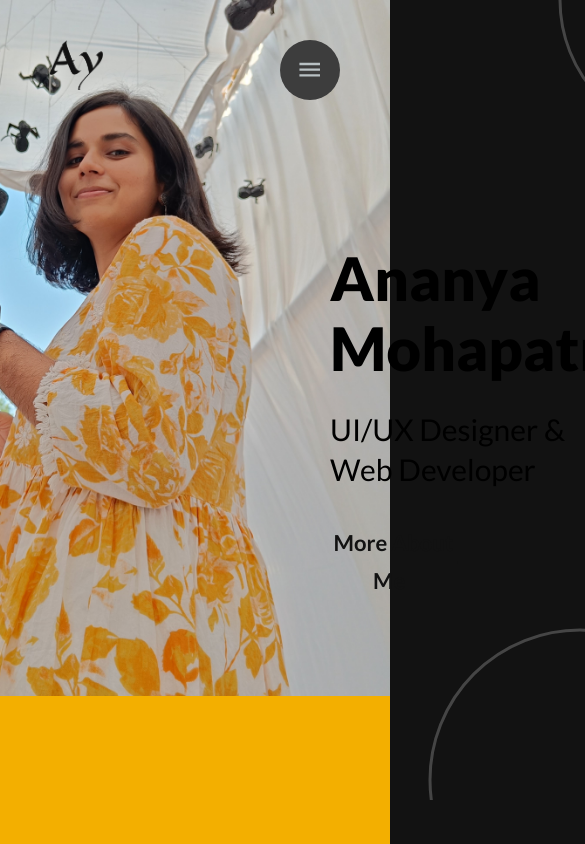
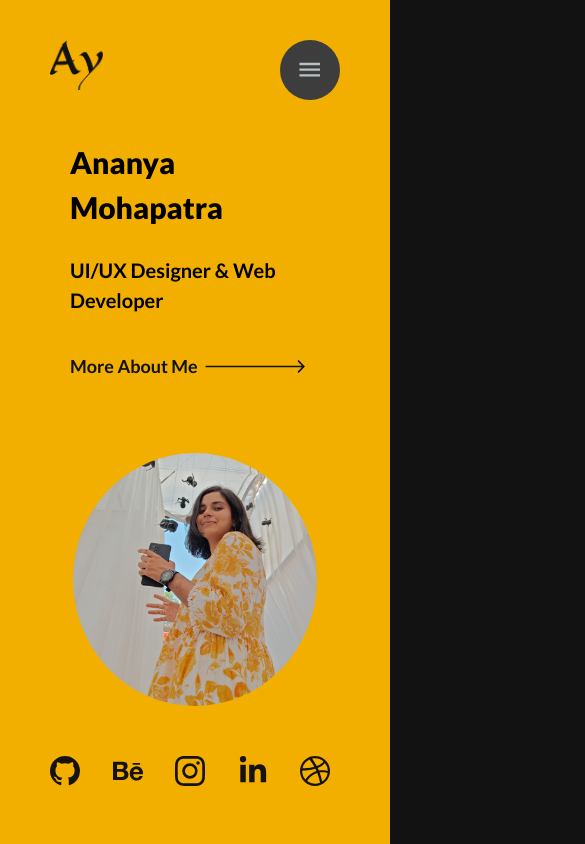
Before and after one commit to AnanyaM007/Personal-Portfolio, a Next.js app: page / in a window 390 px wide. Shown: the top 844 px of the page, 585 px wide, since content can reach past the window. Built offline with nearby package versions, Linux system fonts and the light colour scheme.

Commit message:
main page responsive

```diff
--- a/components/HeroContent.jsx
+++ b/components/HeroContent.jsx
@@ -36,13 +36,13 @@ const HeroContent = () => {
     }
   };
 
-  const slideInAnimation = keyframes`
+  const slideUpAnimation = keyframes`
   from {
-      transform: translateX(100%);
+    transform: translateY(100%);
     opacity: 0;
   }
   to {
-      transform: translateX(0);
+    transform: translateY(0);
     opacity: 1;
   }
 `;
@@ -59,31 +59,30 @@ const HeroContent = () => {
   return (
     <div>
       <Stack className="main" >
-        <Stack height={"100dvh"} flexDirection="row" justifyContent="flex-end" width="100%">
-          <Stack sx={{ zIndex: "2", width: "100%", position: "absolute" }}>
+        <Stack height={{ lg: "100dvh" }} flexDirection={{ md: "column", lg: "row" }} justifyContent="center" width="100%">
+          <Stack sx={{ width: "100%", position: { lg: "absolute" }, zIndex: "2" }}>
             <NavbarD />
           </Stack>
-          <Stack pl={5} pb={5} width={"100%"} justifyContent={"flex-end"} alignItems={"start"} sx={{ zIndex: "10000", }}> <Socials /> </Stack>
-          <Stack justifyContent="center" position={"absolute"} left={330} height="100dvh" sx={{
-            animation: `${fadeInAnimation} 4s ease-in-out`
+          <Stack flexDirection={{ sm: "column", md: "row" }} alignItems={"center"} flexWrap={"wrap"}
+            justifyContent={"center"}>
+            <Stack sx={{
+              animation: `${fadeInAnimation} 4s ease-in-out`,
+              width: { xs: "250px", sm: "auto" }
             }}>
               <Typography
-              variant="h3"
                 sx={{
                   fontWeight: "800",
                   marginBottom: "25px",
-                fontSize: "60px",
-                zIndex:"10000"
+                  fontSize: { xs: "30px", sm: "40px", md: "50px", lg: "60px" },
                 }}>
                 Ananya Mohapatra
               </Typography>
               <Typography
-              variant="h5"
                 sx={{
-                width: "300px",
+                  maxWidth: "350px",
+                  fontWeight: "600",
                   marginBottom: "35px",
-                fontSize: "30px",
-                zIndex:"10000"
+                  fontSize: { xs: "20px", sm: "25px", md: "28px", lg: "30px" },
                 }}>
                 UI/UX Designer & Web Developer
               </Typography>
@@ -91,13 +90,13 @@ const HeroContent = () => {
                 background: "none",
                 color: "#121212",
                 boxShadow: "none",
-              fontSize: "22px",
+                fontSize: { xs: "18px", sm: "22px", md: "22px", lg: "22px" },
                 textTransform: "none",
                 fontWeight: "600",
                 justifyContent: "flex-start",
                 padding: "0",
                 maxWidth: "370px",
-              zIndex:"10000",
+                zIndex: "10",
                 '&:hover': {
                   background: "none",
                   boxShadow: "none",
@@ -109,35 +108,48 @@ const HeroContent = () => {
                   component="img"
                   src="Arrow.svg"
                   sx={{
-                  margin: "10px 0px"
+                    margin: "10px 0px",
+                    width: { xs: "100px", md: "auto" }
                   }}
                 />
 
               </Button></Link>
 
             </Stack>
+            <Stack>
               <Box
+                component={"img"}
+                src={"me.jpg"}
+                marginTop={"70px"}
+                marginLeft={{ lg: "50px" }}
                 sx={{
+                  animation: `${slideUpAnimation} 2s ease-in-out`,
+                  height: { xs: "30dvh", sm: "35dvh", md: "60dvh" },
+                  borderRadius: { xs: "50%", sm: "50%", md: "50%", lg: "0% 0% 0% 50%" },
                   zIndex: "1",
-              animation: `${slideInAnimation} 2s ease-in-out`
+                  filter: { lg: "drop-shadow(38px -45px 4px rgba(0, 0, 0, 0.25))" }
                 }}>
-            <Image src={pic} alt="Ananya Mohapatra" height={696.2} />
               </Box>
+            </Stack>
+          </Stack>
+          <Stack paddingTop={{ xs: "40px", sm: "30px", md: "0px" }} width={"100%"} height={"100%"} justifyContent={"flex-end"} alignItems={"start"} sx={{ position: { lg: "absolute" } }}> <Socials /> </Stack>
         </Stack>
 
         <Box sx={{
-          position: "fixed"
+          position: "fixed",
+          display: { xs: "none", sm: "none", md: "none", lg: "block" },
+          left: "40%"
         }}>
           <motion.svg
-            width="800"
-            height="200"
+            width="300"
+            height="180"
             initial="hidden"
             animate="visible"
           >
             <motion.circle
-              cx="700"
-              cy="0"
-              r="140"
+              cx="150"
+              cy="-100"
+              r="180"
               stroke="#454545"
               variants={draw1}
             />
@@ -146,7 +158,8 @@ const HeroContent = () => {
 
         <Box
           sx={{
-            position: "fixed"
+            position: "fixed",
+            display: { xs: "none", sm: "none", md: "none", lg: "block" },
           }}
         >
           <motion.svg
@@ -156,28 +169,9 @@ const HeroContent = () => {
             animate="visible"
           >
             <motion.circle
+              cx="-10"
               cy="330"
               r="130"
-              stroke="#454545"
-              variants={draw}
-            />
-          </motion.svg>
-        </Box>
-        <Box
-          sx={{
-            position: "fixed",
-          }}
-        >
-          <motion.svg
-            width="800"
-            height="800"
-            initial="hidden"
-            animate="visible"
-          >
-            <motion.circle
-              cx="580"
-              cy="780"
-              r="150"
               stroke="#454545"
               variants={draw}
             />
--- a/components/Layout.js
+++ b/components/Layout.js
@@ -7,7 +7,7 @@ function Layout({ children }) {
     <ThemeProvider theme={theme}>
     <div>
       <Head>
-      <link rel="icon" href="logoDark.png" />
+      <link rel="icon" href="MainLogo.png" />
         <title>Ananya Mohapatra</title>
       </Head>
         {children}
--- a/components/socials.jsx
+++ b/components/socials.jsx
@@ -16,7 +16,7 @@ const Socials = () => {
 `;
     return (
         <>
-            <Stack gap={3} flexDirection={"row"} width={300} justifyContent={"space-between"} sx={{ animation: `${slideUpAnimation} 1.4s ease-in-out` }}>
+            <Stack pb={4} pl={5} gap={{xs:1, sm:3}} flexDirection={"row"} width={300} justifyContent={"space-between"} sx={{ animation: `${slideUpAnimation} 1.4s ease-in-out` }}>
 
                 <Link href="https://github.com/AnanyaM007"
                     target="_blank"
```
Also changed, not shown: src/pages/projects.jsx (+14 -0 lines). Lines whose indentation alone changed are shown as unchanged.
